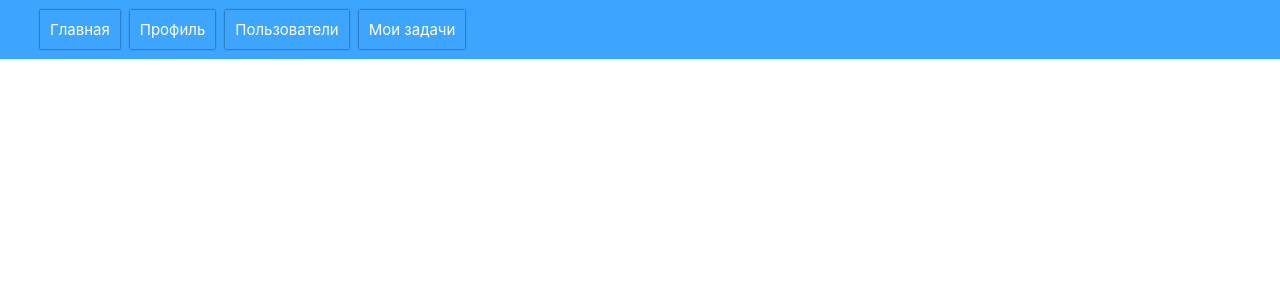
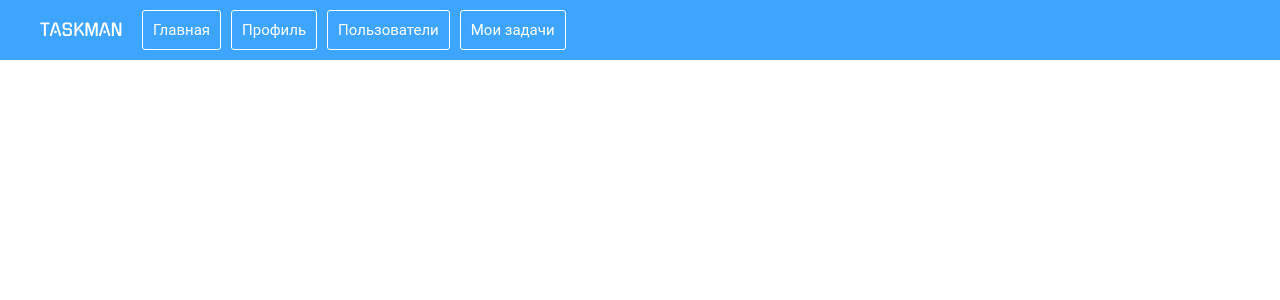
Before and after one commit to evkondr/taskman, a React (Create React App) app: page / in a window 1280 px wide. Shown: the top 300 px of the page. Built offline with nearby package versions, Linux system fonts and the light colour scheme.

Commit message:
feat: add Logo and styles for nav

```diff
--- a/src/App.tsx
+++ b/src/App.tsx
@@ -1,11 +1,16 @@
 import React from 'react';
 import Header from './components/Header';
 import Navigation from './components/Navigation';
+import Logo from './components/Logo';
+import logourl from "./TASKMAN.png";
 
 function App() {
   return (
     <>
       <Header>
+        <Logo>
+          <img src={logourl} alt="" />
+        </Logo>
         <Navigation />
       </Header>
     </>
--- a/src/components/Container.tsx
+++ b/src/components/Container.tsx
@@ -3,6 +3,8 @@ import styled from "styled-components";
 import { IChildren } from "../interfaces";
 
 const StyledContainer = styled.div`
+    display: flex;
+    align-items: center;
     max-width: 1200px;
     margin: 0 auto;
     height: 100%;
--- /dev/null
+++ b/src/components/Logo.tsx
@@ -0,0 +1,13 @@
+import React from "react";
+import styled from "styled-components";
+import { IChildren } from "../interfaces";
+
+const StyledLogo = styled.div`
+    margin-right: 20px;
+`
+const Logo = ({children}:IChildren) => {
+    return <StyledLogo>
+        {children}
+    </StyledLogo>
+}
+export default Logo;
--- a/src/components/Navigation.tsx
+++ b/src/components/Navigation.tsx
@@ -1,24 +1,30 @@
 import React from "react";
 import styled from "styled-components";
-import { Link } from "react-router-dom";
+import { NavLink } from "react-router-dom";
 
 const StyledNav = styled.nav`
     display: flex;
     font-size: 1.5rem;
     color: #fff;
     a{
+        border: 1px solid #fff;
+        border-radius: 3px;
         padding: 10px;
-        box-shadow: 0px 0px 2px rgba(0,0,0, 0.7);
         margin-right: 10px;
+        box-shadow: 0 0 10px rgba(255,255,255, 0);
+        transition: all .1s ease-in-out;
+        :hover{
+            box-shadow: 0 0 10px rgba(255,255,255, .5);
+        }
     }
 `
 
 const Navigation = () => {
     return <StyledNav>
-        <Link to="/">Главная</Link>
-        <Link to="profile">Профиль</Link>
-        <Link to="users">Пользователи</Link>
-        <Link to="users">Мои задачи</Link>
+        <NavLink to="/">Главная</NavLink>
+        <NavLink to="profile">Профиль</NavLink>
+        <NavLink to="users">Пользователи</NavLink>
+        <NavLink to="tasks">Мои задачи</NavLink>
     </StyledNav>
 }
 export default Navigation
--- a/src/index.tsx
+++ b/src/index.tsx
@@ -22,9 +22,7 @@ const GlobalStyle = createGlobalStyle`
     width: 100vw;
     height: 100vh;
     font-size: 10px;
-    font-family: -apple-system, BlinkMacSystemFont, 'Segoe UI', 'Roboto', 'Oxygen',
-    'Ubuntu', 'Cantarell', 'Fira Sans', 'Droid Sans', 'Helvetica Neue',
-    sans-serif;
+    font-family: 'Roboto', sans-serif;
     -webkit-font-smoothing: antialiased;
     -moz-osx-font-smoothing: grayscale;
   }
```
Also changed, not shown: src/TASKMAN.png (added).
